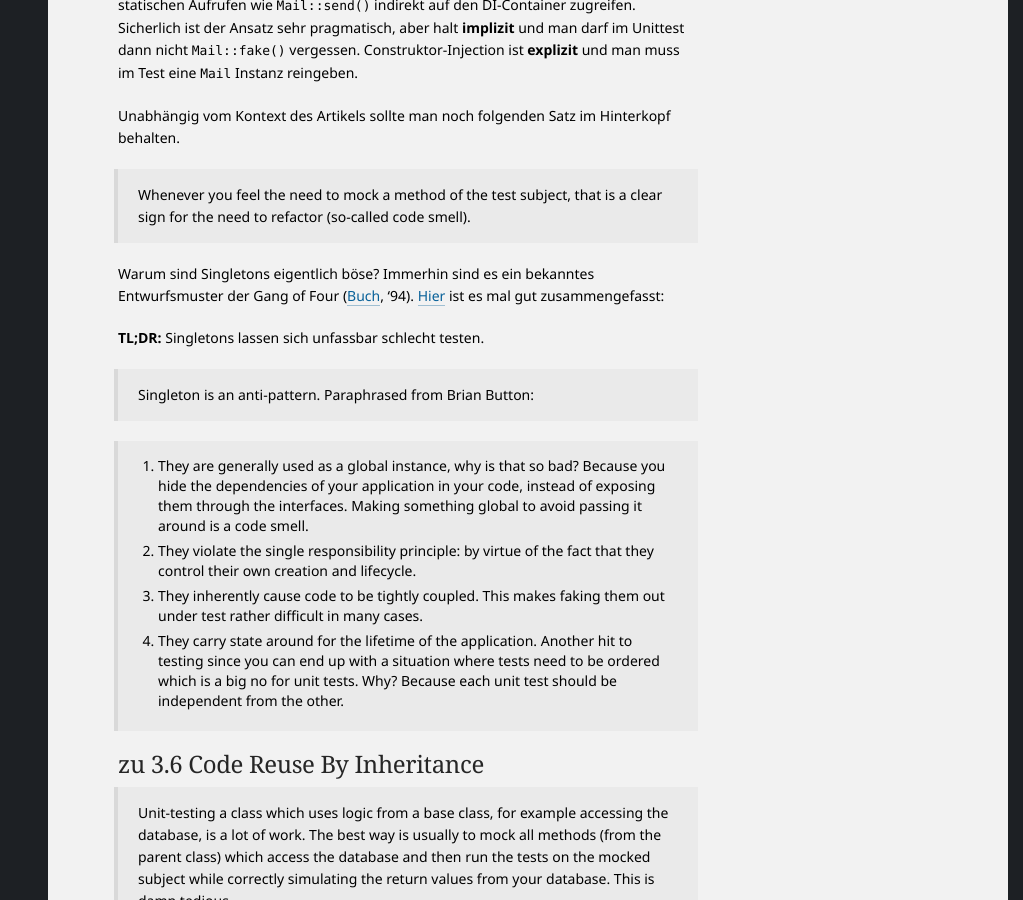
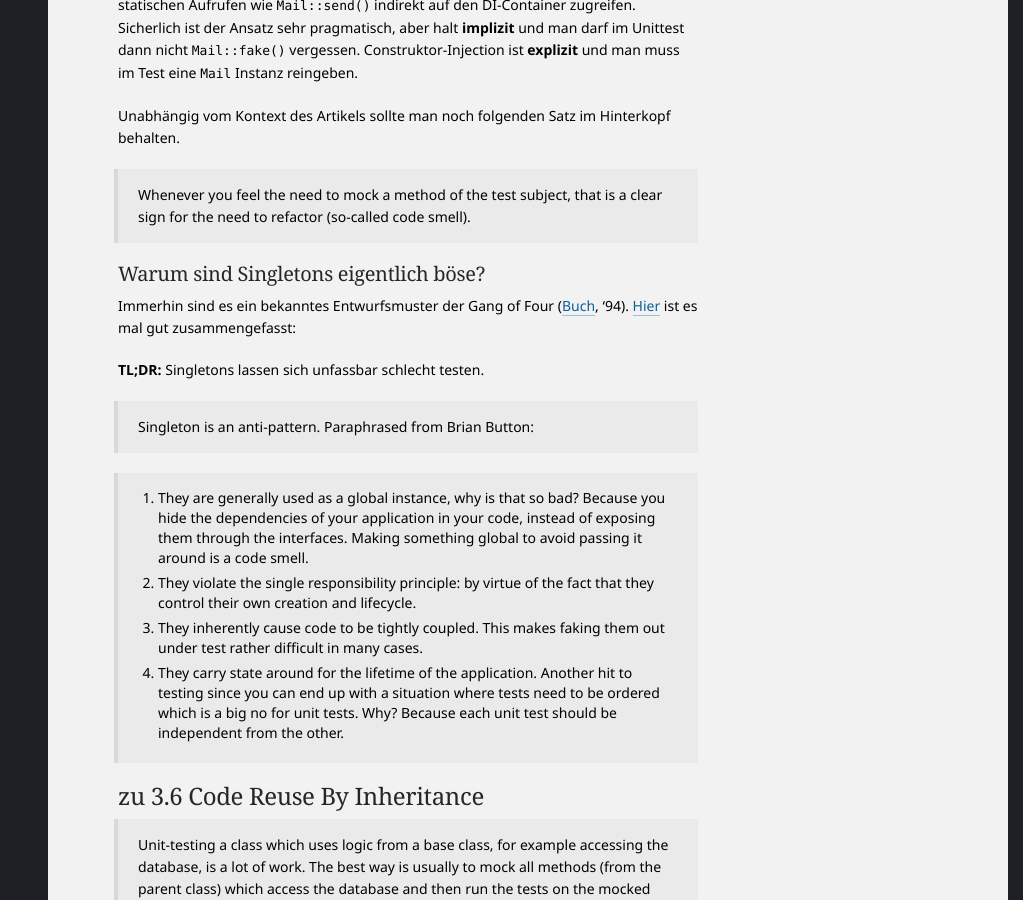
Before and after one commit to ronnyhartenstein/ronnyhartenstein.github.io, a Jekyll site: the page built from _posts/2018/2018-05-14-Book-Review-Crafting-Quality-Software-Qafoo.md, in a window 1280 px wide and 900 px high, scrolled down 6093 px. Shown: the whole window, without its empty margins (257-1280 px from the left). Built offline with Jekyll 4.4.1, drawn with Linux system fonts in a browser that asks for light colours.

Commit message:
Einschub

```diff
--- a/_posts/2018/2018-05-14-Book-Review-Crafting-Quality-Software-Qafoo.md
+++ b/_posts/2018/2018-05-14-Book-Review-Crafting-Quality-Software-Qafoo.md
@@ -170,7 +170,9 @@ Unabhängig vom Kontext des Artikels sollte man noch folgenden Satz im Hinterkop
 
 > Whenever you feel the need to mock a method of the test subject, that is a clear sign for the need to refactor (so-called code smell).
 
-Warum sind Singletons eigentlich böse? Immerhin sind es ein bekanntes Entwurfsmuster der Gang of Four ([Buch](https://www.amazon.com/Design-Patterns-Elements-Reusable-Object-Oriented/dp/0201633612/), '94). [Hier](https://github.com/jupeter/clean-code-php#dont-use-a-singleton-pattern) ist es mal gut zusammengefasst:
+#### Warum sind Singletons eigentlich böse?
+
+Immerhin sind es ein bekanntes Entwurfsmuster der Gang of Four ([Buch](https://www.amazon.com/Design-Patterns-Elements-Reusable-Object-Oriented/dp/0201633612/), '94). [Hier](https://github.com/jupeter/clean-code-php#dont-use-a-singleton-pattern) ist es mal gut zusammengefasst:
 
 **TL;DR:** Singletons lassen sich unfassbar schlecht testen.
 
```
